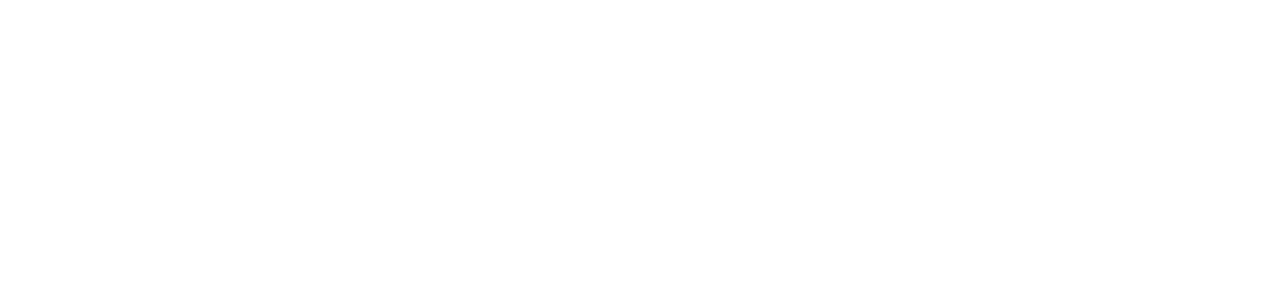
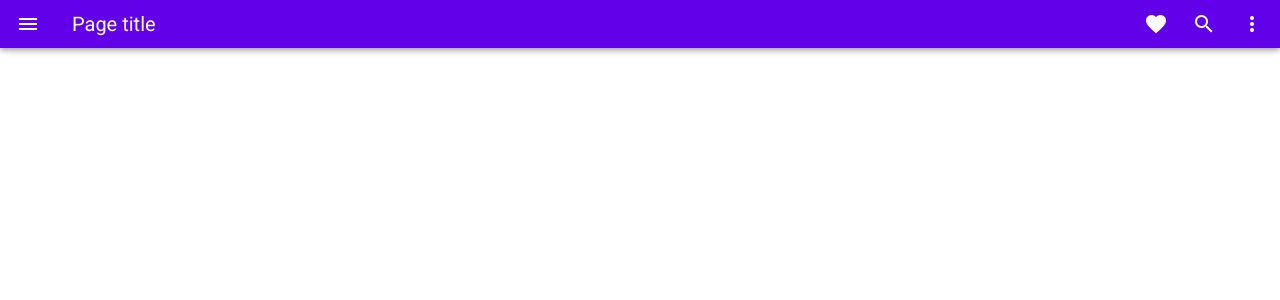
Before and after one commit to aishwaryagaikwad21/medicare_landing_page, a Vue app: page /chatroom in a window 1280 px wide. Shown: the top 300 px of the page. Built offline with nearby package versions, Linux system fonts and the light colour scheme.

Commit message:
"Chat room"

```diff
--- /dev/null
+++ b/src/components/ChatRoom.vue
@@ -0,0 +1,52 @@
+<template>
+  <div>
+    <v-app-bar
+      color="deep-purple accent-4"
+      dense
+      dark
+    >
+      <v-app-bar-nav-icon></v-app-bar-nav-icon>
+
+      <v-toolbar-title>Page title</v-toolbar-title>
+
+      <v-spacer></v-spacer>
+
+      <v-btn icon>
+        <v-icon>mdi-heart</v-icon>
+      </v-btn>
+
+      <v-btn icon>
+        <v-icon>mdi-magnify</v-icon>
+      </v-btn>
+
+      <v-menu
+        left
+        bottom
+      >
+        <template v-slot:activator="{ on }">
+          <v-btn icon v-on="on">
+            <v-icon>mdi-dots-vertical</v-icon>
+          </v-btn>
+        </template>
+
+        <v-list>
+          <v-list-item
+            v-for="n in 5"
+            :key="n"
+            @click="() => {}"
+          >
+            <v-list-item-title>Option {{ n }}</v-list-item-title>
+          </v-list-item>
+        </v-list>
+      </v-menu>
+    </v-app-bar>
+  </div>
+</template>
+<script>
+export default {
+    name:"Chat room"
+}
+</script>
+<style scoped>
+
+</style>
--- a/src/components/Landing.vue
+++ b/src/components/Landing.vue
@@ -83,13 +83,13 @@
 import Footer from './Footer'
 import Doctor from './DoctorRegistrationForm'
 import Facilities from './Facilities'
-
+import DoctorsHelp from './DoctorsHelp'
 export default {
     Name:"Landing Page",
     components:{
         Footer,
         Doctor,
-        Facilities
+        Facilities,DoctorsHelp
     },
     data : ()=> ({
         isHidden: false
--- a/src/main.js
+++ b/src/main.js
@@ -5,10 +5,13 @@
 import DoctorsRegistration from './components/DoctorRegistrationForm'
 import Landing from './components/Landing';
 import UserRegistration from './components/UserRegistration'
+import ChatRoom from './components/ChatRoom'
 import 'material-design-icons-iconfont/dist/material-design-icons.css'
 
 const  routes = [
     { path: "/", component: UserRegistration },
+    { path: "/chatroom", component: ChatRoom},
+
     {
       path: "/doctorsregistrations",
       component: DoctorsRegistration,
```
